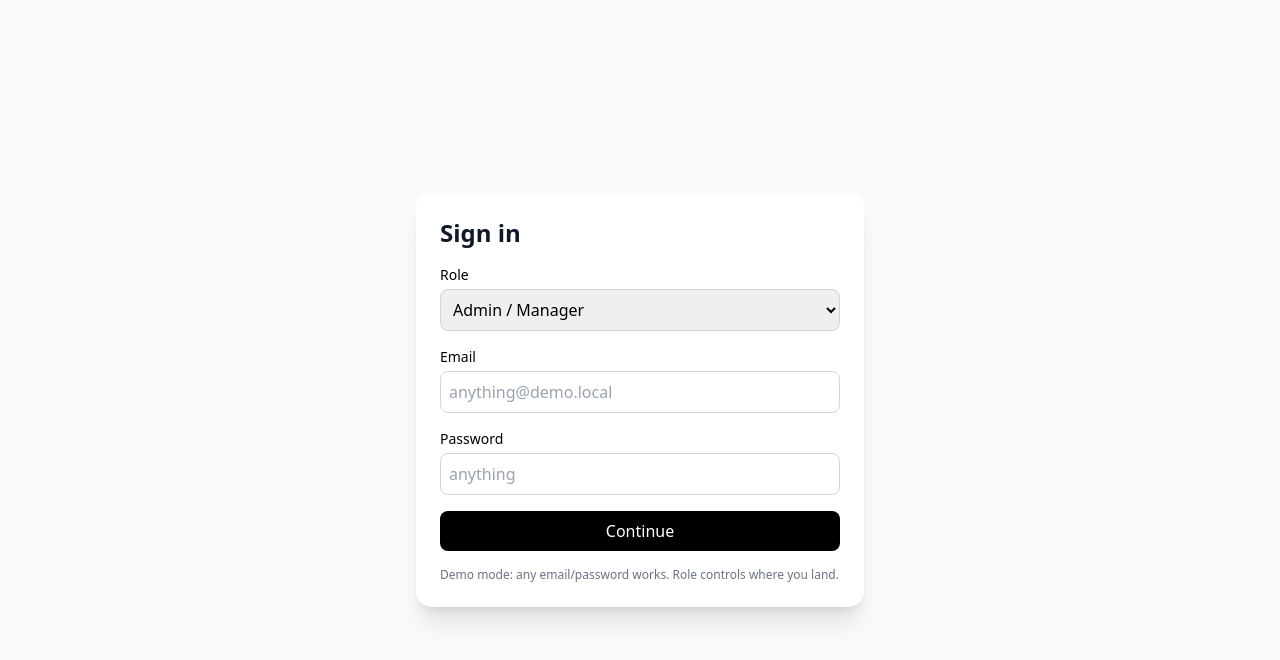
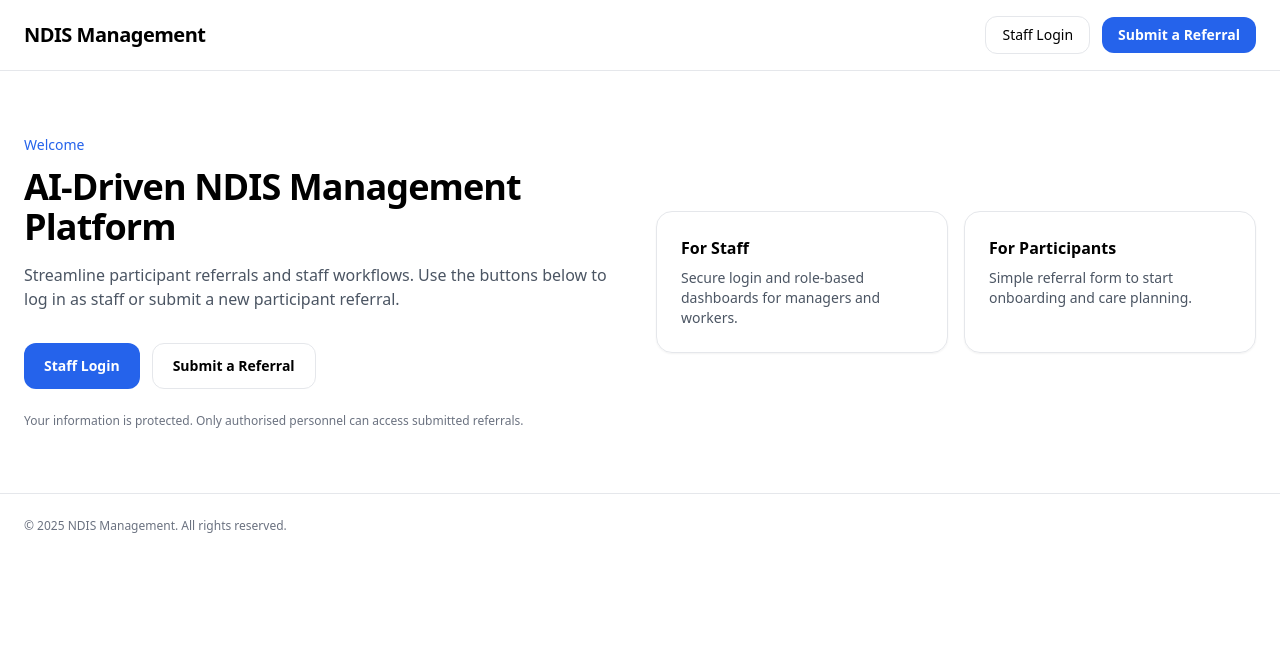
Before and after one commit to emanuel-amol/ndis-v2, a React (Create React App) app in the folder frontend/: page /home in a window 1280 px wide. Before the commit this address led to /login. Shown: the top 660 px of the page. Built offline with nearby package versions, Linux system fonts and the light colour scheme.

Commit message:
Home page with buttons to staff login and submit refferal

```diff
--- a/frontend/src/App.tsx
+++ b/frontend/src/App.tsx
@@ -1,7 +1,7 @@
-// src/App.tsx
 import React from "react";
 import { BrowserRouter, Routes, Route, Navigate } from "react-router-dom";
 
+import Home from "./pages/home";
 import Login from "./pages/login";
 import AdminDashboard from "./pages/dashboards/admin";
 import ProviderDashboard from "./pages/dashboards/provider";
@@ -15,7 +15,6 @@ import CarePlanEditor from "./pages/participants/Care/CarePlanEditor";
 import CareSignoff from "./pages/participants/Care/CareSignOff";
 import RiskAssessmentEditor from "./pages/participants/Care/RiskAssessmentEditor";
 
-
 type Role = "admin" | "coordinator" | "worker" | "finance";
 
 function RequireRole({ role, children }: { role: Role; children: React.ReactNode }) {
@@ -27,11 +26,21 @@ export default function App() {
   return (
     <BrowserRouter>
       <Routes>
-        <Route path="/" element={<Navigate to="/login" replace />} />
+        {/* Landing */}
+        <Route path="/" element={<Navigate to="/home" replace />} />
+        <Route path="/home" element={<Home />} />
+
+        {/* Auth */}
         <Route path="/login" element={<Login />} />
 
-        {/* Public referral form - no authentication required */}
+        {/* Public referral form (no auth) */}
         <Route path="/referral" element={<NDISReferralForm />} />
+
+        {/* Participant care routes (protect later if needed) */}
+        <Route path="/participants/care/setup" element={<CareSetup />} />
+        <Route path="/participants/care/plan" element={<CarePlanEditor />} />
+        <Route path="/participants/care/signoff" element={<CareSignoff />} />
+        <Route path="/participants/care/risk" element={<RiskAssessmentEditor />} />
 
         {/* Dashboards by role */}
         <Route
@@ -67,10 +76,8 @@ export default function App() {
           }
         />
 
-
-
         {/* Fallback */}
-        <Route path="*" element={<Navigate to="/login" replace />} />
+        <Route path="*" element={<Navigate to="/home" replace />} />
       </Routes>
     </BrowserRouter>
   );
--- a/frontend/src/pages/Dashboard.tsx
+++ /dev/null
@@ -1,72 +0,0 @@
-// src/pages/Dashboard.tsx
-import React from 'react';
-
-const Dashboard: React.FC = () => {
-  return (
-    <div className="space-y-6">
-      <div className="flex justify-between items-center">
-        <div>
-          <h1 className="text-2xl font-semibold text-gray-900">Dashboard</h1>
-          <p className="text-sm text-gray-600">Welcome back! Here's what's happening today.</p>
-        </div>
-      </div>
-
-      <div className="grid grid-cols-1 gap-5 sm:grid-cols-2 lg:grid-cols-3">
-        <div className="bg-white rounded-lg shadow p-6 border-l-4 border-blue-500">
-          <div className="flex items-center">
-            <div className="ml-5 w-0 flex-1">
-              <dl>
-                <dt className="text-sm font-medium text-gray-500 truncate">Total Participants</dt>
-                <dd className="text-3xl font-semibold text-gray-900">24</dd>
-              </dl>
-            </div>
-          </div>
-        </div>
-
-        <div className="bg-white rounded-lg shadow p-6 border-l-4 border-green-500">
-          <div className="flex items-center">
-            <div className="ml-5 w-0 flex-1">
-              <dl>
-                <dt className="text-sm font-medium text-gray-500 truncate">Total Staff</dt>
-                <dd className="text-3xl font-semibold text-gray-900">8</dd>
-              </dl>
-            </div>
-          </div>
-        </div>
-
-        <div className="bg-white rounded-lg shadow p-6 border-l-4 border-yellow-500">
-          <div className="flex items-center">
-            <div className="ml-5 w-0 flex-1">
-              <dl>
-                <dt className="text-sm font-medium text-gray-500 truncate">Pending Referrals</dt>
-                <dd className="text-3xl font-semibold text-gray-900">3</dd>
-              </dl>
-            </div>
-          </div>
-        </div>
-      </div>
-
-      <div className="bg-white shadow rounded-lg">
-        <div className="p-6">
-          <h3 className="text-lg font-medium text-gray-900 mb-4">Recent Activity</h3>
-          <div className="space-y-3">
-            <div className="flex justify-between">
-              <span className="text-sm text-gray-900">New referral submitted</span>
-              <span className="text-sm text-gray-500">2 hours ago</span>
-            </div>
-            <div className="flex justify-between">
-              <span className="text-sm text-gray-900">Care plan updated</span>
-              <span className="text-sm text-gray-500">4 hours ago</span>
-            </div>
-            <div className="flex justify-between">
-              <span className="text-sm text-gray-900">Document uploaded</span>
-              <span className="text-sm text-gray-500">1 day ago</span>
-            </div>
-          </div>
-        </div>
-      </div>
-    </div>
-  );
-};
-
-export default Dashboard;
--- /dev/null
+++ b/frontend/src/pages/home.tsx
@@ -0,0 +1,95 @@
+import React from "react";
+import { Link } from "react-router-dom";
+
+const ROUTES = {
+  staffLogin: "/login",
+  submitReferral: "/referral", // change to your actual referral route if different
+};
+
+const Home: React.FC = () => {
+  return (
+    <main className="min-h-screen bg-white">
+      {/* Header / brand */}
+      <header className="w-full border-b">
+        <div className="mx-auto max-w-7xl px-6 py-4 flex items-center justify-between">
+          <h1 className="text-xl font-semibold tracking-tight">NDIS Management</h1>
+          <nav className="flex items-center gap-3">
+            <Link
+              to={ROUTES.staffLogin}
+              className="inline-flex items-center rounded-xl px-4 py-2 text-sm font-medium border hover:bg-gray-50"
+            >
+              Staff Login
+            </Link>
+            <Link
+              to={ROUTES.submitReferral}
+              className="inline-flex items-center rounded-xl px-4 py-2 text-sm font-semibold bg-blue-600 text-white hover:bg-blue-700"
+            >
+              Submit a Referral
+            </Link>
+          </nav>
+        </div>
+      </header>
+
+      {/* Hero */}
+      <section className="mx-auto max-w-7xl px-6 py-16">
+        <div className="grid gap-8 lg:grid-cols-2 lg:items-center">
+          <div>
+            <p className="mb-3 text-sm font-medium text-blue-600">Welcome</p>
+            <h2 className="text-3xl font-bold tracking-tight sm:text-4xl">
+              AI-Driven NDIS Management Platform
+            </h2>
+            <p className="mt-4 text-gray-600">
+              Streamline participant referrals and staff workflows. Use the buttons below to log in as
+              staff or submit a new participant referral.
+            </p>
+
+            <div className="mt-8 flex flex-wrap gap-3">
+              <Link
+                to={ROUTES.staffLogin}
+                className="inline-flex items-center rounded-xl px-5 py-3 text-sm font-semibold bg-blue-600 text-white hover:bg-blue-700"
+              >
+                Staff Login
+              </Link>
+              <Link
+                to={ROUTES.submitReferral}
+                className="inline-flex items-center rounded-xl px-5 py-3 text-sm font-semibold border hover:bg-gray-50"
+              >
+                Submit a Referral
+              </Link>
+            </div>
+
+            {/* Small reassurance / compliance blurb */}
+            <p className="mt-6 text-xs text-gray-500">
+              Your information is protected. Only authorised personnel can access submitted referrals.
+            </p>
+          </div>
+
+          {/* Simple card highlights */}
+          <div className="grid grid-cols-1 gap-4 sm:grid-cols-2">
+            <div className="rounded-2xl border p-6 shadow-sm">
+              <h3 className="font-semibold">For Staff</h3>
+              <p className="mt-2 text-sm text-gray-600">
+                Secure login and role-based dashboards for managers and workers.
+              </p>
+            </div>
+            <div className="rounded-2xl border p-6 shadow-sm">
+              <h3 className="font-semibold">For Participants</h3>
+              <p className="mt-2 text-sm text-gray-600">
+                Simple referral form to start onboarding and care planning.
+              </p>
+            </div>
+          </div>
+        </div>
+      </section>
+
+      {/* Footer */}
+      <footer className="border-t">
+        <div className="mx-auto max-w-7xl px-6 py-6 text-xs text-gray-500">
+          © {new Date().getFullYear()} NDIS Management. All rights reserved.
+        </div>
+      </footer>
+    </main>
+  );
+};
+
+export default Home;
```
